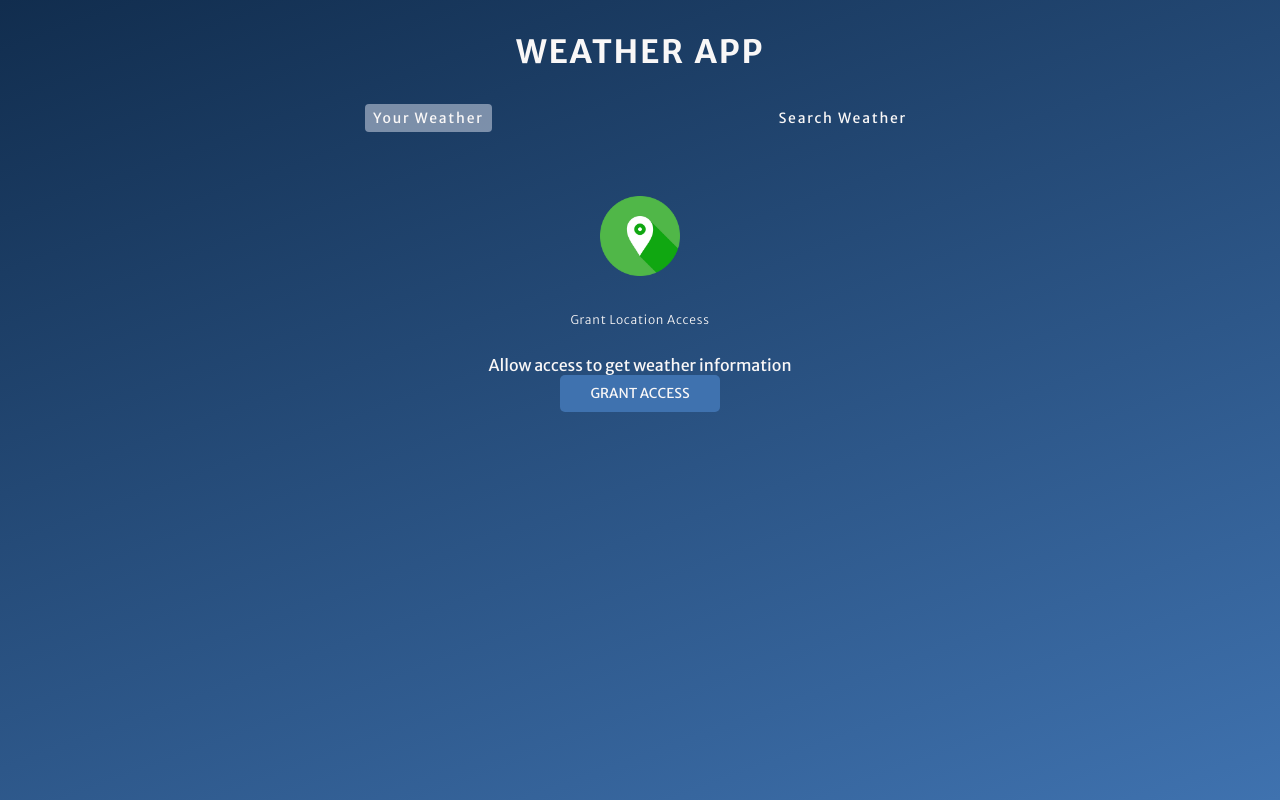
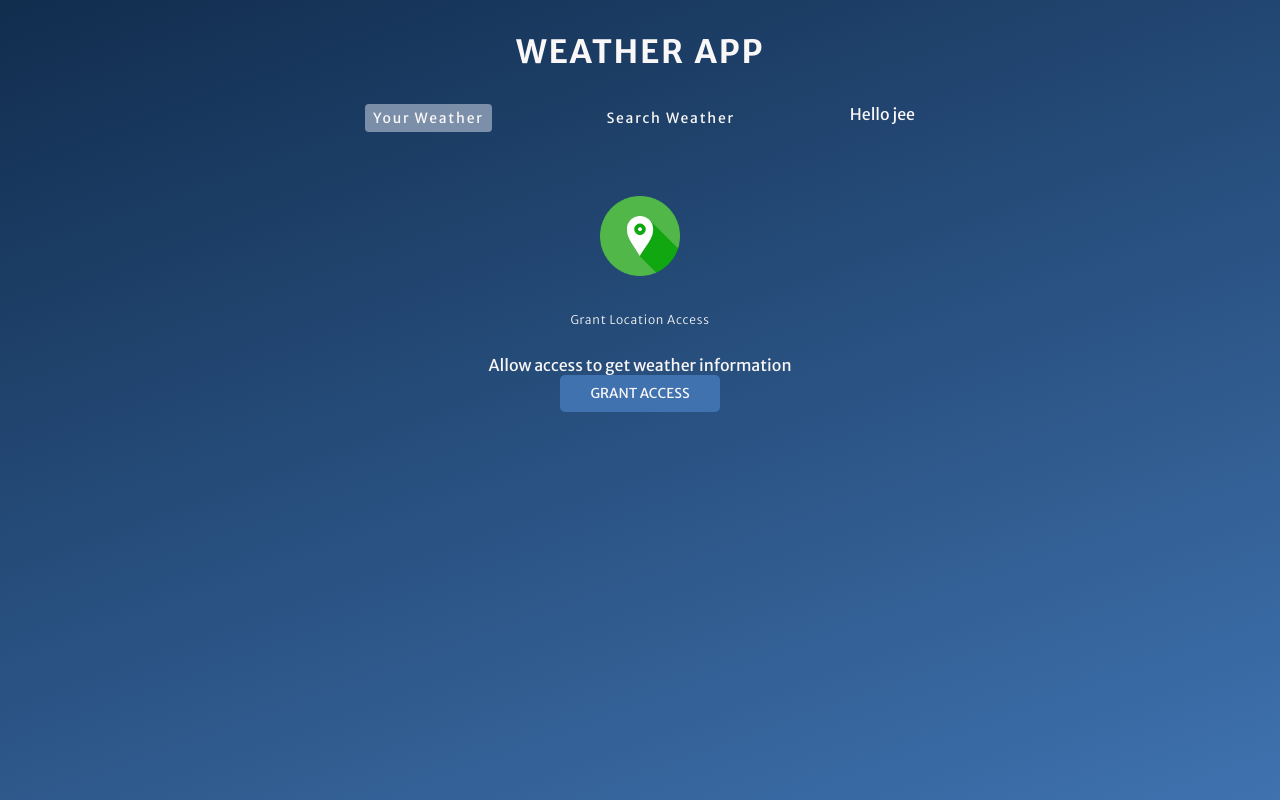
Before and after one commit to rishav9631/WeatherWizard, a plain HTML site: page index.html in a window 1280 px wide. Drawn offline with Linux system fonts and the light colour scheme.

Commit message:
Hello jee added

```diff
--- a/index.html
+++ b/index.html
@@ -19,6 +19,7 @@
       <div class="tabContainer">
         <p class="tab currentTab" data-userWeather>Your Weather</p>
         <p class="tab" data-searchWeather>Search Weather</p>
+        <p>Hello jee</p>
       </div>
 
       <div class="container">
```
